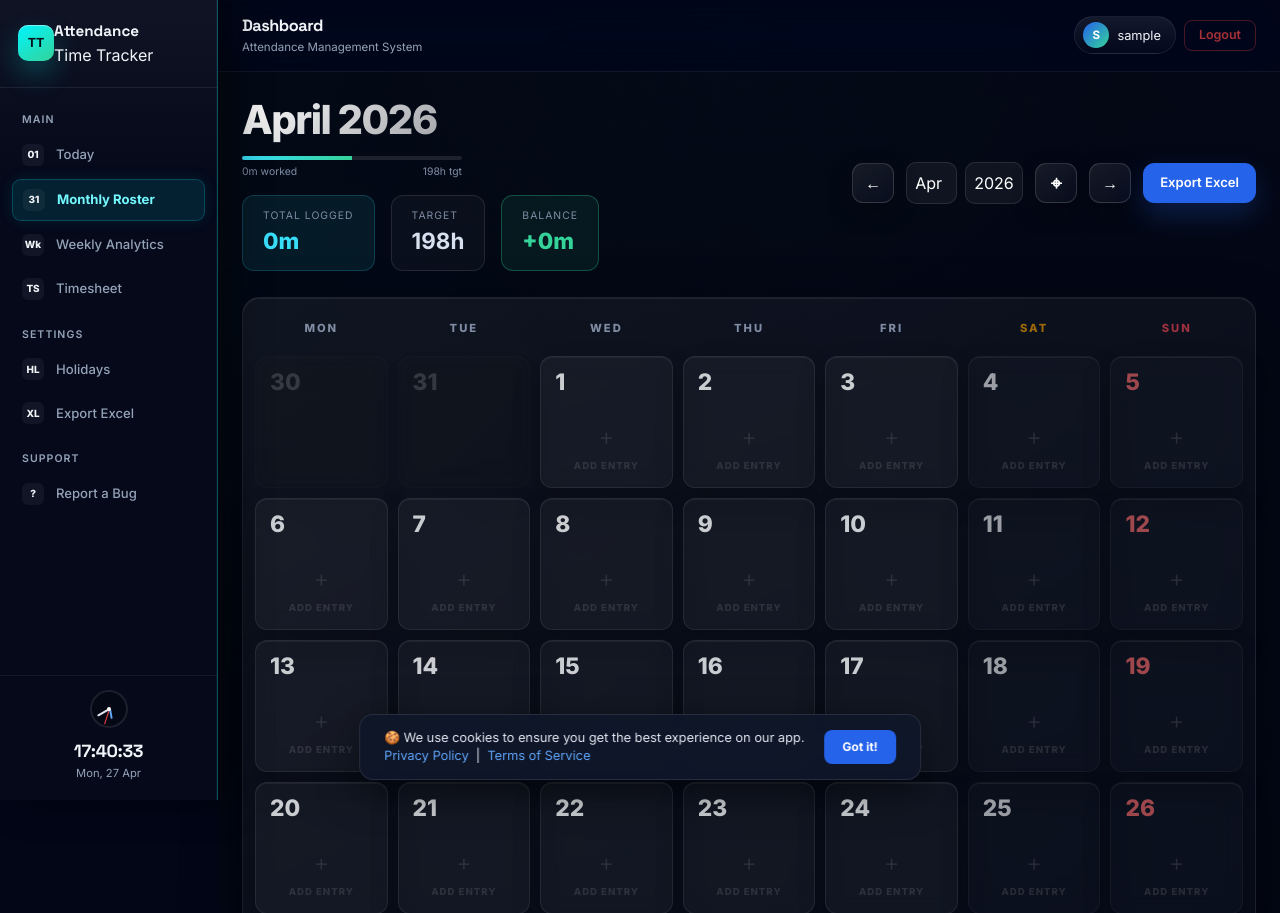
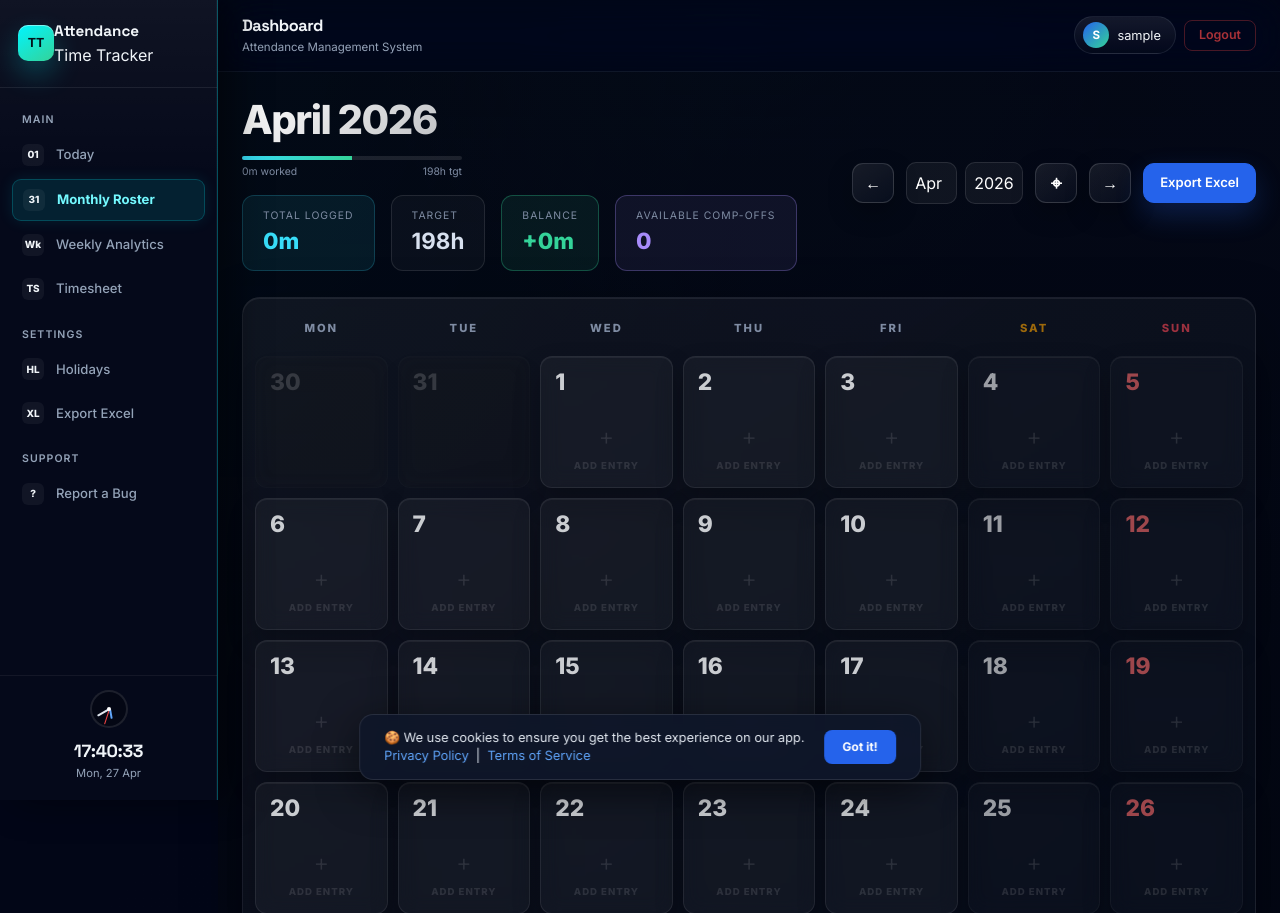
Before and after one commit to Mukund04Barca/attendance-tracker, a Django app: page /month/ in a window 1280 px wide. Shown: the top 913 px of the page. Run offline with Django 4.2, Linux system fonts and the light colour scheme; a user stored in the database is signed in; tables that the repository leaves empty hold one stand-in row (values such as "Sample post").

Commit message:
feat(roster): implement 6h Saturday comp-off rule, claim/consume workflow, and Xh Ym formatting

```diff
--- a/attendance/templates/attendance/month_calendar.html
+++ b/attendance/templates/attendance/month_calendar.html
@@ -441,11 +441,19 @@
         </button>
       </div>
 
-      <div style="display: flex; justify-content: space-between; margin-top: 16px; padding-top: 16px; border-top: 1px solid rgba(255,255,255,0.1);">
-        <button type="submit" name="action" value="leave" class="btn btn-link" style="background: none; border: none; color: #f59e0b; font-size: 0.8rem; cursor: pointer; text-decoration: none;">
-          🏖️ Mark Leave
-        </button>
-        <button type="submit" name="action" value="delete" onclick="return confirm('Delete this record permanently?')" class="btn btn-link" style="background: none; border: none; color: #ef4444; font-size: 0.8rem; cursor: pointer; text-decoration: none;">
+      <div style="display: flex; flex-wrap: wrap; justify-content: space-between; margin-top: 16px; padding-top: 16px; border-top: 1px solid rgba(255,255,255,0.1); gap: 10px;">
+        <div style="display: flex; gap: 10px;">
+          <button type="submit" name="action" value="leave" class="btn btn-link" style="background: none; border: none; color: #f59e0b; font-size: 0.8rem; cursor: pointer; text-decoration: none; padding: 0;">
+            🏖️ Leave
+          </button>
+          <button type="submit" name="action" id="btn-consume-compoff" value="consume_compoff" class="btn btn-link" style="background: none; border: none; color: #a78bfa; font-size: 0.8rem; cursor: pointer; text-decoration: none; padding: 0; display: {% if monthly_summary.available_compoffs > 0 %}block{% else %}none{% endif %};">
+            🎟️ Take Comp-off
+          </button>
+          <button type="submit" name="action" id="btn-claim-compoff" value="claim_compoff" class="btn btn-link" style="background: none; border: none; color: #34d399; font-size: 0.8rem; cursor: pointer; text-decoration: none; padding: 0; display: none;">
+            ⭐ Claim Comp-off
+          </button>
+        </div>
+        <button type="submit" name="action" value="delete" onclick="return confirm('Delete this record permanently?')" class="btn btn-link" style="background: none; border: none; color: #ef4444; font-size: 0.8rem; cursor: pointer; text-decoration: none; padding: 0;">
           🗑️ Delete
         </button>
       </div>
@@ -488,6 +496,11 @@
         <div style="font-size: 1.4rem; font-weight: 800; color: {% if monthly_summary.extra_hours_in_hand >= 0 %}var(--emerald){% else %}#ff4757{% endif %};">
           {% if monthly_summary.extra_hours_in_hand >= 0 %}+{% endif %}{{ monthly_summary.extra_hours_display }}
         </div>
+      </div>
+
+      <div class="metric-card" style="background: rgba(167, 139, 250, 0.08); border: 1px solid rgba(167, 139, 250, 0.3); padding: 12px 20px; border-radius: 12px;">
+        <div style="font-size: 0.65rem; text-transform: uppercase; letter-spacing: 1px; color: var(--text-dim);">Available Comp-offs</div>
+        <div style="font-size: 1.4rem; font-weight: 800; color: #a78bfa;">{{ monthly_summary.available_compoffs|default:0 }}</div>
       </div>
     </div>
   </div>
@@ -548,7 +561,10 @@
            data-pretty="{{ cell.date|date:'d M Y' }}"
            data-in="{{ cell.record.check_in|default:'' }}"
            data-out="{{ cell.record.check_out|default:'' }}"
-           data-is-leave="{% if cell.record.leave_type %}true{% endif %}"
+           data-is-leave="{% if cell.record.is_leave %}true{% endif %}"
+           data-is-claimable="{% if cell.record.is_compoff_claimable %}true{% endif %}"
+           data-compoff-status="{{ cell.record.compoff_status|default:'' }}"
+           data-is-weekend="{% if cell.date.weekday >= 5 %}true{% endif %}"
            tabindex="0" role="button" aria-label="Edit attendance for {{ cell.date|date:'d M Y' }}">
 
         <div class="day-header" style="display: flex; justify-content: space-between; align-items: flex-start; margin-bottom: 8px;">
@@ -560,8 +576,14 @@
 
         {% if cell.is_holiday %}
           <div class="holiday-tag">{{ cell.holiday_name|default:"Holiday" }}</div>
-        {% elif cell.record.leave_type %}
+        {% elif cell.record.compoff_status == "earned" %}
+          <div class="holiday-tag" style="color: #34d399; border: 1px solid rgba(52, 211, 153, 0.3); background: rgba(52, 211, 153, 0.1); padding: 1px 4px; border-radius: 4px;">EARNED</div>
+        {% elif cell.record.compoff_status == "consumed" %}
+          <div class="holiday-tag" style="color: #a78bfa; border: 1px solid rgba(167, 139, 250, 0.3); background: rgba(167, 139, 250, 0.1); padding: 1px 4px; border-radius: 4px;">COMP-OFF</div>
+        {% elif cell.record.is_leave %}
           <div class="holiday-tag" style="color: #5b8def;">LEAVE</div>
+        {% elif cell.record.is_compoff_claimable %}
+          <div class="holiday-tag" style="color: #f59e0b; cursor: help;" title="Eligible for Comp-off!">ELIGIBLE</div>
         {% endif %}
 
         {% if cell.record %}
@@ -645,19 +667,48 @@
   });
 
   document.querySelectorAll('.day-card').forEach(card => {
-    card.addEventListener('click', () => {
-      const date = card.dataset.date;
-      const pretty = card.dataset.pretty;
-      document.getElementById('modal-date').innerText = pretty;
+    card.addEventListener('click', function(e) {
+      const date = this.dataset.date;
+      const pretty = this.dataset.pretty;
+
+      const modalDate = document.getElementById('modal-date');
+      if (modalDate) modalDate.innerText = pretty;
+
       const editForm = document.getElementById('edit-form');
-      editForm.action = `/edit/${date}/`;
-      document.getElementById('input-in').value = card.dataset.in || '';
-      document.getElementById('input-out').value = card.dataset.out || '';
+      if (editForm) editForm.action = `/edit/${date}/`;
+
+      const inputIn = document.getElementById('input-in');
+      const inputOut = document.getElementById('input-out');
+      if (inputIn) inputIn.value = this.dataset.in || '';
+      if (inputOut) inputOut.value = this.dataset.out || '';
 
       const modal = document.getElementById('action-modal');
-      const content = modal.querySelector('.modal-content');
-      modal.style.display = 'flex';
-      setTimeout(() => { content.style.transform = 'translateY(0)'; }, 10);
+      const content = modal?.querySelector('.modal-content');
+
+      if (modal && content) {
+        // Comp-off UI logic
+        const isClaimable = this.dataset.isClaimable === 'true';
+        const compoffStatus = this.dataset.compoffStatus;
+        const isWeekend = this.dataset.isWeekend === 'true';
+        const hasCheckIn = !!this.dataset.in;
+        const isLeave = this.dataset.isLeave === 'true';
+
+        const btnClaim = document.getElementById('btn-claim-compoff');
+        const btnConsume = document.getElementById('btn-consume-compoff');
+
+        if (btnClaim) {
+          btnClaim.style.display = (isClaimable && compoffStatus !== 'earned') ? 'block' : 'none';
+        }
+
+        if (btnConsume) {
+          // Show consume button if it's a workday, no entry yet, and we have available comp-offs
+          const hasBank = parseInt('{{ monthly_summary.available_compoffs|default:0 }}') > 0;
+          btnConsume.style.display = (!isWeekend && !hasCheckIn && !isLeave && hasBank) ? 'block' : 'none';
+        }
+
+        modal.style.display = 'flex';
+        setTimeout(() => { content.style.transform = 'translateY(0)'; }, 10);
+      }
     });
 
     card.addEventListener('keypress', (e) => {
--- a/attendance/views.py
+++ b/attendance/views.py
@@ -437,7 +437,20 @@ def month_calendar_view(request):
             "extra_display": format_duration(extra_this_day, show_sign=True) if extra_this_day > 0 else "",
             "balance_display": format_duration(balance, show_sign=True),
             "is_leave": bool(r.leave_type),
+            "is_compoff_claimable": r.date.weekday() == 5 and hours >= SATURDAY_TARGET_HOURS,
         }
+
+    compoffs = CompOffRecord.objects.filter(user=request.user)
+    compoff_worked_dates = {c.worked_date for c in compoffs}
+    compoff_consumed_dates = {c.leave_date for c in compoffs if c.leave_date}
+
+    # Update records_by_date with compoff status
+    for d, rec in records_by_date.items():
+        if d in compoff_worked_dates:
+            rec["compoff_status"] = "earned"
+        if d in compoff_consumed_dates:
+            rec["compoff_status"] = "consumed"
+            rec["is_leave"] = True  # Comp-off consumption is a form of leave
 
     holiday_dates = {h.date for h in Holiday.objects.filter(date__year=year, date__month=month)}
     working_days = 0
@@ -486,6 +499,7 @@ def month_calendar_view(request):
             "bank_progress_percent": progress_percent,
             "comp_off_eligible": saturday_comp_off_eligible,
             "earned_extra_display": format_duration(total_extra_hours),
+            "available_compoffs": CompOffRecord.objects.filter(user=request.user, status='pending').count(),
             "short_hours_display": format_duration(total_short_hours),
         }
     }
@@ -579,10 +593,38 @@ def edit_record_view(request, record_date):
     )
 
     try:
-        if mark_leave:
+        if action == "leave":
             record.check_in = None
             record.check_out = None
             record.leave_type = "Leave"
+        elif action == "claim_compoff":
+            # Only for Saturdays with 6+ hours
+            if target_date.weekday() == 5:
+                if record.check_in and record.check_out:
+                    delta = record.check_out - record.check_in
+                    if (delta.total_seconds() / 3600.0) >= SATURDAY_TARGET_HOURS:
+                        CompOffRecord.objects.get_or_create(
+                            user=request.user,
+                            worked_date=target_date,
+                            defaults={'reason': 'Saturday Work'}
+                        )
+                        messages.success(request, f"Comp-off earned for {target_date}!")
+                    else:
+                        messages.error(request, f"Minimum {SATURDAY_TARGET_HOURS} hours required for Comp-off.")
+        elif action == "consume_compoff":
+            # Consume an available comp-off for this date
+            available = CompOffRecord.objects.filter(user=request.user, status='pending').first()
+            if available:
+                available.leave_date = target_date
+                available.status = 'consumed'
+                available.save()
+
+                record.check_in = None
+                record.check_out = None
+                record.leave_type = "Comp-Off"
+                messages.success(request, f"Comp-off consumed for {target_date}.")
+            else:
+                messages.error(request, "No pending comp-offs available to consume.")
         else:
             record.leave_type = None
             if check_in_str:
@@ -594,7 +636,9 @@ def edit_record_view(request, record_date):
                 record.check_out = timezone.make_aware(co_naive)
             else: record.check_out = None
         record.save()
-    except: pass
+    except Exception as e:
+        logger.error("Error in edit_record_view: %s", str(e))
+        pass
     url = reverse("month_calendar")
     return redirect(f"{url}?year={target_date.year}&month={target_date.month}")
 
```
